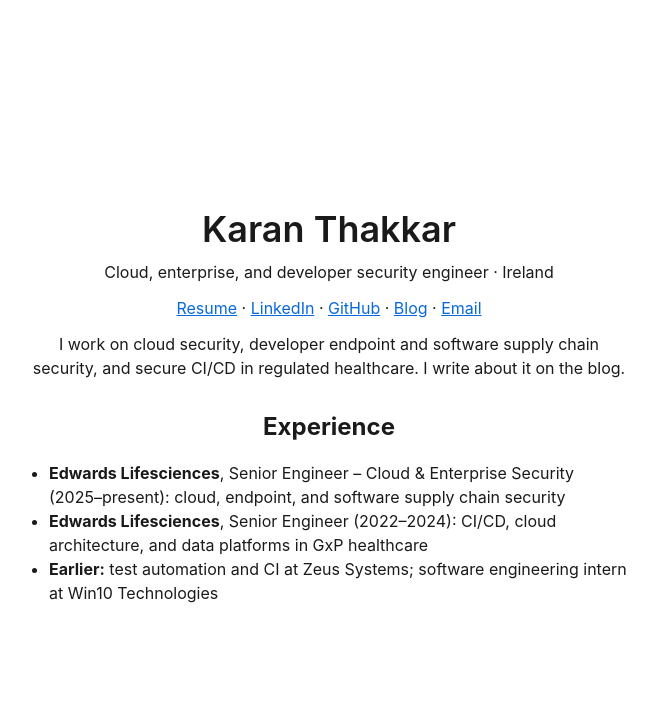
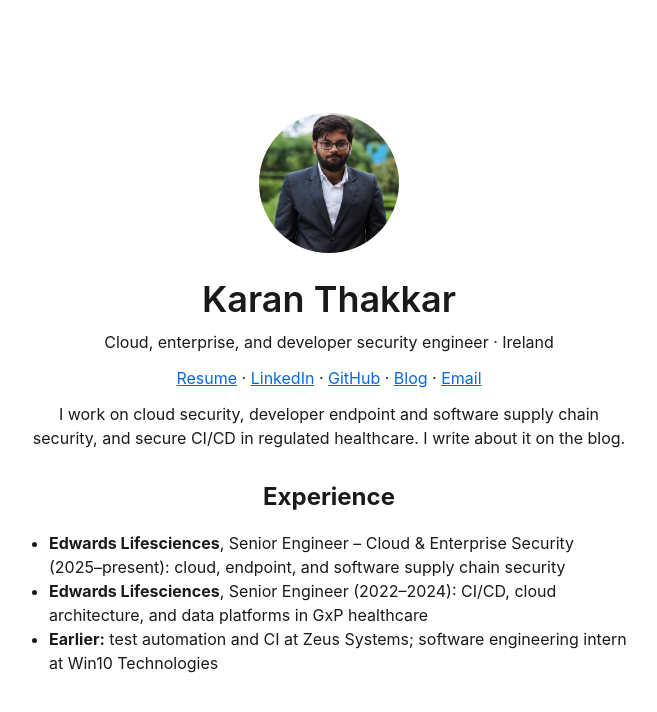
Before and after one commit to karant-dev/personal-website, a plain HTML site: page index.html in a window 1280 px wide. Shown: the whole page, without its empty margins (311-968 px from the left). Drawn offline with Linux system fonts and the light colour scheme.

Commit message:
Enable profile picture on homepage

```diff
--- a/index.html
+++ b/index.html
@@ -39,6 +39,7 @@
 </head>
 <body class="home">
 <main>
+<img class="portrait" src="files/headshot.jpg" alt="Karan Thakkar">
 <h1 id="karan-thakkar">Karan Thakkar</h1>
 <p>Cloud, enterprise, and developer security engineer · Ireland</p>
 <p><a href="https://karant.dev/resume">Resume</a> · <a href="https://www.linkedin.com/in/karan-thakkar97">LinkedIn</a> · <a href="https://github.com/karant-dev">GitHub</a> · <a href="https://blog.karant.dev">Blog</a> · <a href="mailto:hello@karant.dev">Email</a></p>
```
Also changed, not shown: 1 other file.
